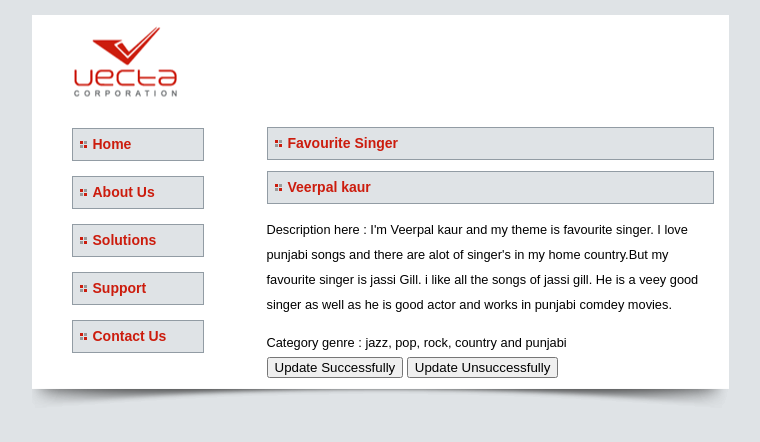
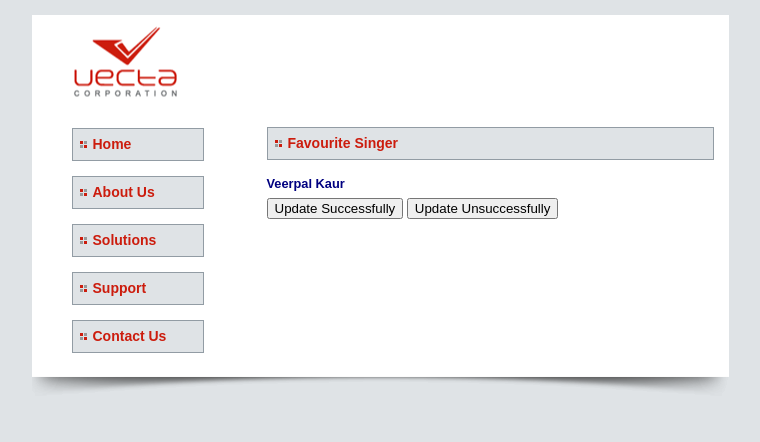
Before and after one commit to VeerpalKaur1511/Veerpal_Kaur_WEB303Assignments-java-, a plain HTML site: page WEB303As05/index.html in a window 1280 px wide. Shown: the whole page, without its empty margins (260-1020 px from the left). Drawn offline with Linux system fonts and the light colour scheme.

Commit message:
i updated my code

```diff
--- a/WEB303As05/index.html
+++ b/WEB303As05/index.html
@@ -24,16 +24,14 @@
 			<h2>Favourite Singer</h2>
 
 			<div id="content-item-list">
+				<!-- sample of what your toString should output
 					<div id="content-item-0">
-						<h2>Veerpal kaur</h2>
-						<p>Description here : I'm Veerpal kaur and my theme is favourite singer. I love punjabi songs
-							and there are alot of singer's in my home country.But my favourite singer is jassi Gill.
-							i like all the songs of jassi gill. He is a veey good singer as well as he is good actor
-							and works in punjabi comdey movies.
-						</p>
-						<div>Category genre : jazz, pop, rock, country and punjabi</div>
+						<h4>Veerpal Kaur</h4>
+						<p>description here</p>
+						<div>category genre here</div>
 					</div>
-
+				-->
+				<h4>Veerpal Kaur</h4>
 			</div>
 			<div id="buttons">
 				<button id="update-success">Update Successfully</button>
```
